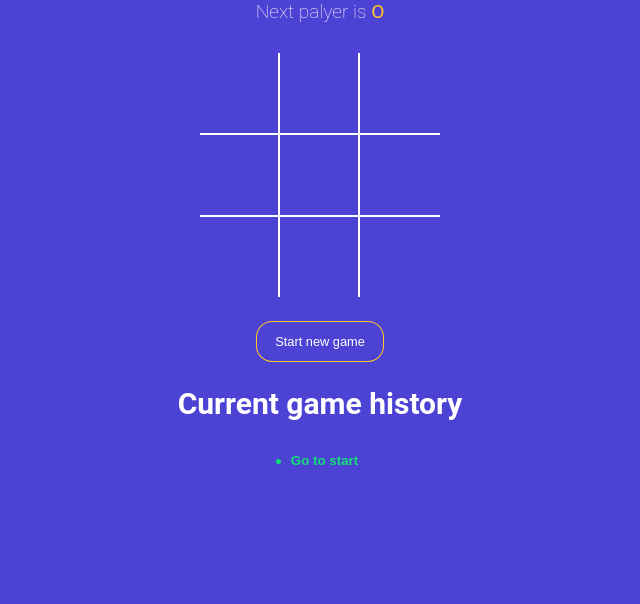
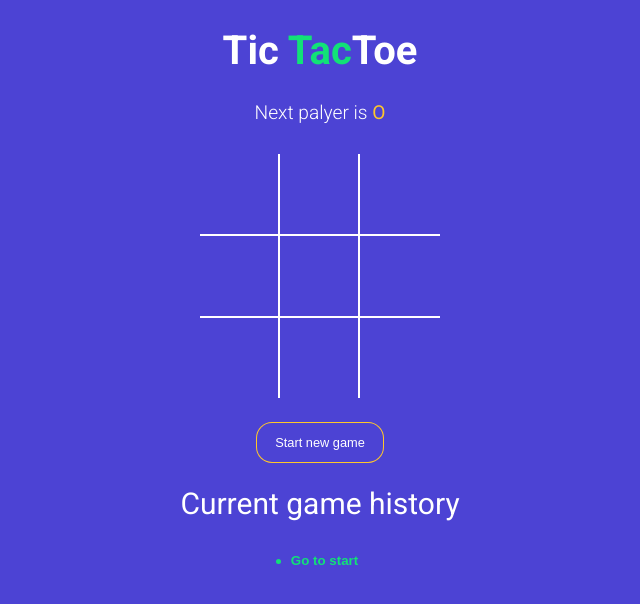
Before and after one commit to manpreet73/tictactoe-game, a React (Vite) app: page / in a window 1280 px wide. Shown: the top 604 px of the page, without its empty margins (320-960 px from the left). Built offline with nearby package versions, Linux system fonts and the light colour scheme.

Commit message:
added title and styles

```diff
--- a/index.html
+++ b/index.html
@@ -1,13 +1,17 @@
 <!DOCTYPE html>
 <html lang="en">
+
 <head>
   <meta charset="UTF-8" />
   <link rel="icon" type="image/svg+xml" href="/vite.svg" />
   <meta name="viewport" content="width=device-width, initial-scale=1.0" />
+  <link href="https://fonts.googleapis.com/css?family=Roboto:300,400,700&display=swap" rel="stylesheet" />
   <title>TicTacToe</title>
 </head>
+
 <body>
   <div id="root"></div>
   <script type="module" src="/src/main.jsx"></script>
 </body>
+
 </html>
--- a/src/App.jsx
+++ b/src/App.jsx
@@ -46,10 +46,11 @@
 
   return (
     <div className="app">
+      <h1>Tic <span className="text-green">Tac</span>Toe</h1>
       <StatusMessage winner={winner} gamingBoard={gamingBoard} />
       <Board squares={gamingBoard.squares} handleClick={handleClick} winningSquares={winningSquares} />
       <button type="button" onClick={newGameStart} className={`btn-reset ${winner?'active':''}`}>Start new game</button>
-      <h2>Current game history</h2>
+      <h2 style={{fontWeight:'normal'}}>Current game history</h2>
       <History history={history} moveTo={moveTo} currentMove={currentMove} />
     </div>
   )
```
Lines whose indentation alone changed are shown as unchanged.
